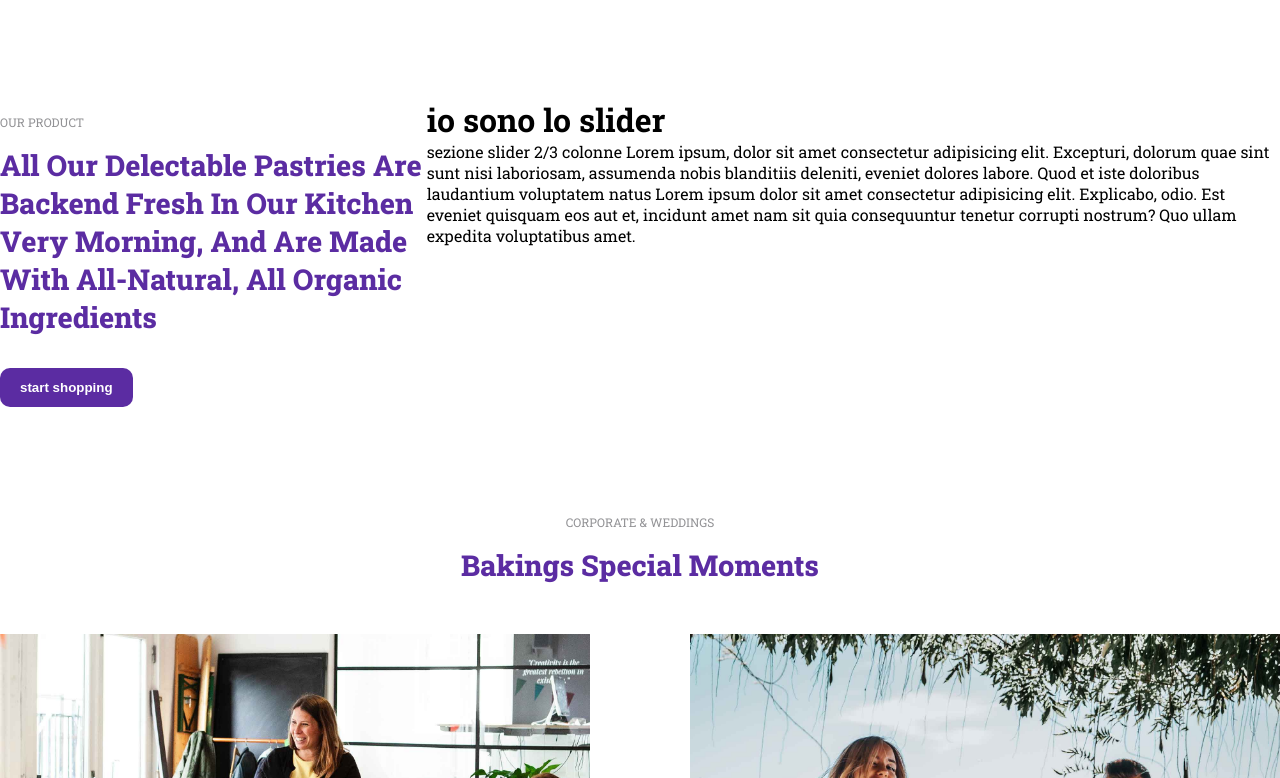
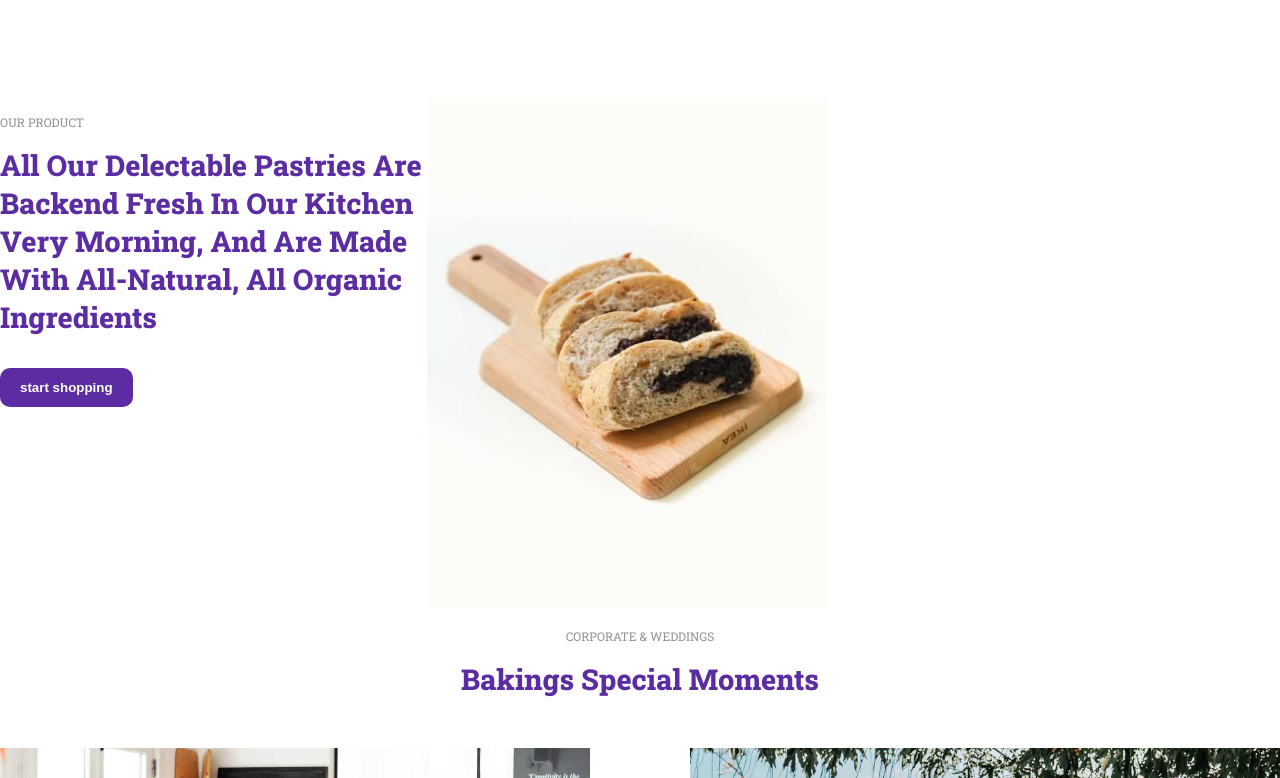
Before and after one commit to Simone-De-Santis/proj-html-vuejs, a Vue app: page / in a window 1280 px wide. Shown: the part 702-1480 px from the top of the page. Built offline with nearby package versions, Linux system fonts and the light colour scheme.

Commit message:
inserimeto in json dati per img slider

```diff
--- a/src/App.vue
+++ b/src/App.vue
@@ -101,6 +101,8 @@ body {
   background-color: white;
   color: $daisy-bush;
   font-weight: 600;
+  a {
+  }
 }
 .btn-alternative {
   background-color: $daisy-bush;
--- a/src/components/ShopWindow.vue
+++ b/src/components/ShopWindow.vue
@@ -12,13 +12,6 @@
 
       <div class="col-8">
         <Slider />
-        sezione slider 2/3 colonne Lorem ipsum, dolor sit amet consectetur
-        adipisicing elit. Excepturi, dolorum quae sint sunt nisi laboriosam,
-        assumenda nobis blanditiis deleniti, eveniet dolores labore. Quod et
-        iste doloribus laudantium voluptatem natus Lorem ipsum dolor sit amet
-        consectetur adipisicing elit. Explicabo, odio. Est eveniet quisquam eos
-        aut et, incidunt amet nam sit quia consequuntur tenetur corrupti
-        nostrum? Quo ullam expedita voluptatibus amet.
       </div>
     </div>
   </div>
--- a/src/components/Slider.vue
+++ b/src/components/Slider.vue
@@ -1,10 +1,40 @@
 <template>
-  <h1>io sono lo slider</h1>
+  <div class="row">
+    <div class="col-6">
+      <img src="@/assets/img/blackberry-stuffed-bread-400x510.jpg" alt="" />
+    </div>
+    <div class="col-6">
+      <img src="" alt="" />
+    </div>
+  </div>
 </template>
 
 <script>
 export default {
   name: "Slider",
+  data() {
+    return {
+      currentIndex: 0,
+    };
+  },
+  methods: {
+    isActive(index) {
+      return this.currentIndex === index ? "active" : "";
+    },
+    increaseIndex() {
+      if (
+        this.currentIndex === this.linkImage.length - 1 ||
+        this.currentIndex > this.linkImage.length - 1
+      ) {
+        this.currentIndex = 0;
+      } else this.currentIndex++;
+    },
+    decreaseIndex() {
+      if (this.currentIndex === 0) {
+        this.currentIndex = this.linkImage.length - 1;
+      } else this.currentIndex--;
+    },
+  },
 };
 </script>
 
--- a/src/data/data-project.json
+++ b/src/data/data-project.json
@@ -172,6 +172,18 @@
         "corporatewedding_img": {
             "corporate": "corporate-bg.jpg",
             "wedding": "wedding-bg.jpg"
-        }
+        },
+        "slider_image": [
+            "blackberry-stuffed-bread-200x255.jpg",
+            "cherry-cake-400x510.jpg",
+            "choco-chip-cookies-400x510.jpg",
+            "cookies-with-ice-cream-400x510.jpg",
+            "glazed-pancake-with-lemon-400x510.jpg",
+            "home-bread-400x510.jpg",
+            "perfect-macarons-400x510.jpg",
+            "small-cupcake-400x510.jpg",
+            "strawberry-donut-400x510.jpg",
+            "strawberry-jam-cookies-400x510"
+        ]
     }
 }
```
Also changed, not shown: 5 other files (tests, documents, lock files or other folders).
